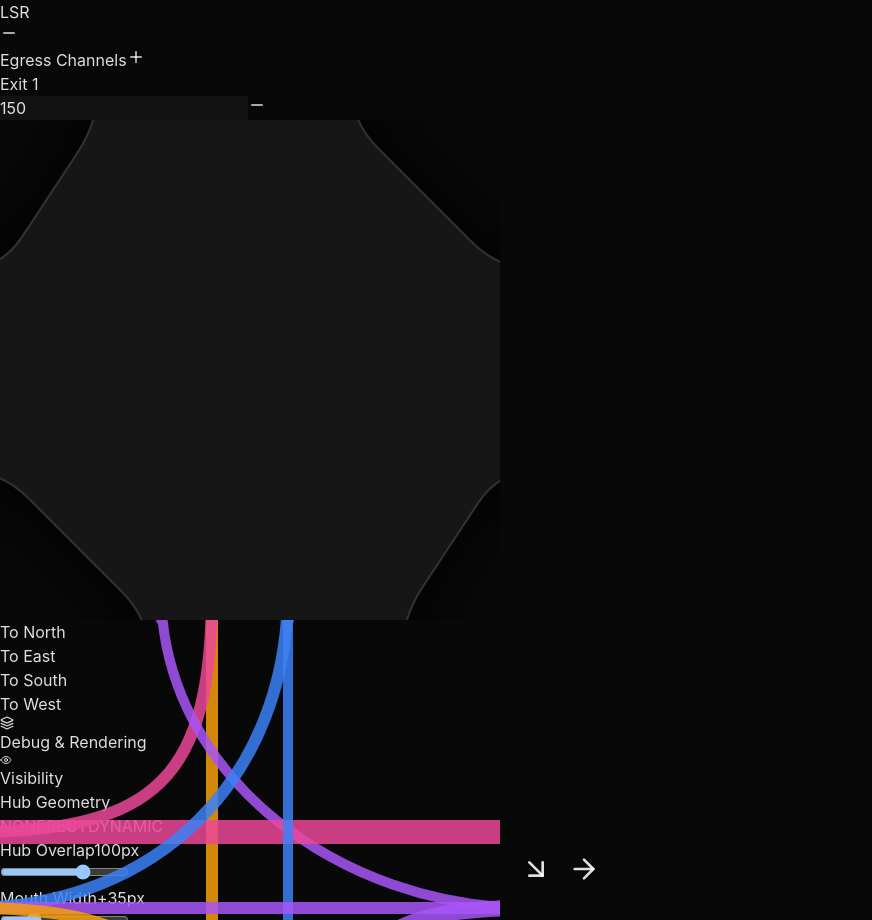
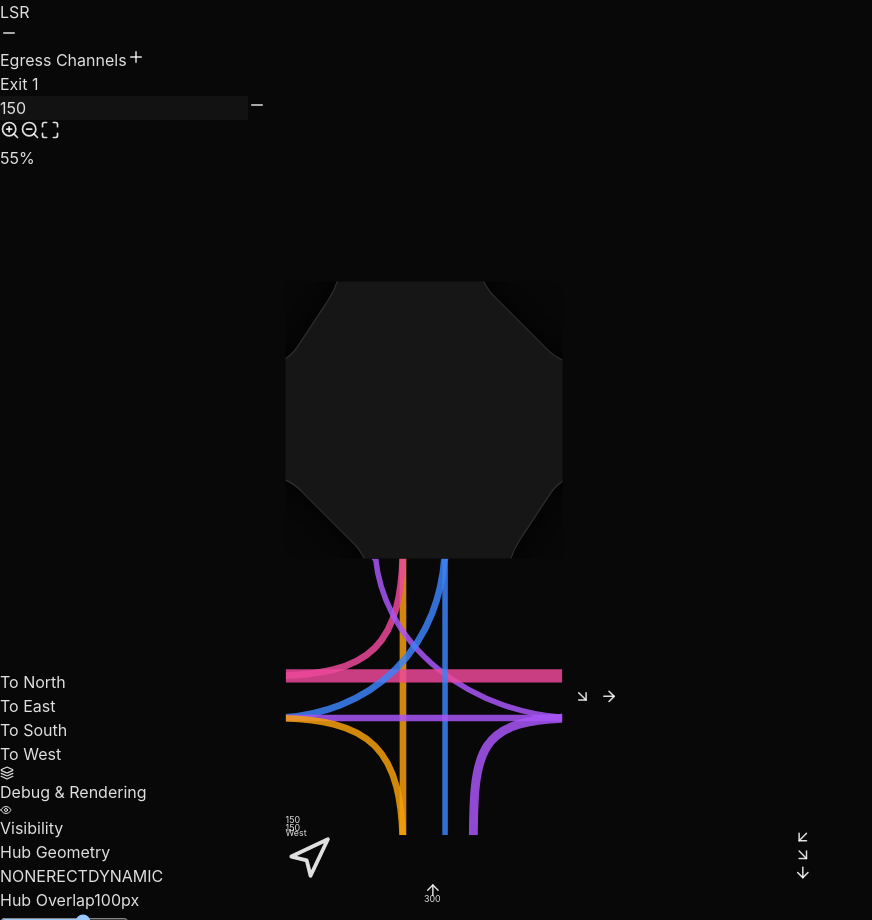
Before and after one commit to filipmagula/flow-architect, a React (Vite) app: page / in a window 1280 px wide. Shown: the part 1500-2420 px from the top of the page, without its empty margins (0-872 px from the left). Built offline with nearby package versions, Linux system fonts and the light colour scheme.

Commit message:
zooming works, fit to view works

```diff
--- a/package.json
+++ b/package.json
@@ -20,6 +20,6 @@
     "autoprefixer": "^10.4.18",
     "postcss": "^8.4.35",
     "tailwindcss": "^3.4.1",
-    "vite": "^5.1.4"
+    "vite": "^8.0.0"
   }
 }
--- a/src/App.jsx
+++ b/src/App.jsx
@@ -1,4 +1,4 @@
-import React, { useState, useEffect, useMemo } from 'react';
+import React, { useState, useEffect, useMemo, useRef, useCallback } from 'react';
 import {
     Settings,
     Map as MapIcon,
@@ -20,7 +20,10 @@ import {
     Eye,
     Palette,
     Download,
-    Upload
+    Upload,
+    Maximize,
+    ZoomIn,
+    ZoomOut
 } from 'lucide-react';
 
 const BRANCH_COLORS = {
@@ -37,6 +40,126 @@ const App = () => {
     const [showDebugSidebar, setShowDebugSidebar] = useState(false);
     const [globalRotation, setGlobalRotation] = useState(0);
     const [editingArmId, setEditingArmId] = useState(null);
+    const [arms, setArms] = useState([
+        {
+            id: 1,
+            baseAngle: 0,
+            angle: 0,
+            label: 'North',
+            ingressLanes: [
+                { id: 'i1-1', volume: 150, movements: ['S', 'R'] },
+                { id: 'i1-2', volume: 120, movements: ['L'] }
+            ],
+            egressLanes: [{ id: 'e1-1', volume: 270 }]
+        },
+        {
+            id: 2,
+            baseAngle: 90,
+            angle: 0,
+            label: 'East',
+            ingressLanes: [{ id: 'i2-1', volume: 300, movements: ['S'] }],
+            egressLanes: [{ id: 'e2-1', volume: 300 }]
+        },
+        {
+            id: 3,
+            baseAngle: 180,
+            angle: 0,
+            label: 'South',
+            ingressLanes: [
+                { id: 'i3-1', volume: 100, movements: ['S'] },
+                { id: 'i3-2', volume: 200, movements: ['R'] }
+            ],
+            egressLanes: [{ id: 'e3-1', volume: 300 }]
+        },
+        {
+            id: 4,
+            baseAngle: 270,
+            angle: 0,
+            label: 'West',
+            ingressLanes: [{ id: 'i4-1', volume: 150, movements: ['L', 'S', 'R'] }],
+            egressLanes: [{ id: 'e4-1', volume: 150 }]
+        },
+    ]);
+    const [labelHorizontalOffset, setLabelHorizontalOffset] = useState(111);
+
+    const laneHeight = 48;
+    const laneGap = 3;
+    const medianHeight = 12;
+    const medianPadding = 8;
+
+    const hubSize = useMemo(() => {
+        const maxLanesPerArm = Math.max(...arms.map(a => a.ingressLanes.length + a.egressLanes.length));
+        const maxRoadWidth = maxLanesPerArm * (laneHeight + laneGap) + (medianHeight + medianPadding * 2);
+        return Math.max(500, maxRoadWidth + 180);
+    }, [arms]);
+
+    const [zoom, setZoom] = useState(1);
+    const mainCanvasRef = useRef(null);
+
+    const handleZoomIn = () => setZoom(prev => Math.min(prev + 0.1, 3));
+    const handleZoomOut = () => setZoom(prev => Math.max(prev - 0.1, 0.1));
+
+    const handleAutoFit = useCallback(() => {
+        if (!mainCanvasRef.current) return;
+
+        const canvasWidth = mainCanvasRef.current.clientWidth;
+        const canvasHeight = mainCanvasRef.current.clientHeight;
+
+        // Calculate the bounding box of the scene in viewport coordinates
+        let minX = -hubSize / 2;
+        let maxX = hubSize / 2;
+        let minY = -hubSize / 2;
+        let maxY = hubSize / 2;
+
+        const buffer = 150; // Buffer for labels and arrows
+        const labelDist = (hubSize / 2) + labelHorizontalOffset + buffer;
+
+        arms.forEach(arm => {
+            const totalAngle = (arm.baseAngle + arm.angle + globalRotation) % 360;
+            const rad = (totalAngle * Math.PI) / 180;
+
+            const x = labelDist * Math.sin(rad);
+            const y = -labelDist * Math.cos(rad);
+
+            minX = Math.min(minX, x);
+            maxX = Math.max(maxX, x);
+            minY = Math.min(minY, y);
+            maxY = Math.max(maxY, y);
+        });
+
+        const contentWidth = maxX - minX;
+        const contentHeight = maxY - minY;
+
+        const scaleX = (canvasWidth - 80) / contentWidth;
+        const scaleY = (canvasHeight - 80) / contentHeight;
+        const newZoom = Math.min(scaleX, scaleY, 1.5);
+
+        setZoom(newZoom);
+    }, [hubSize, labelHorizontalOffset, arms, globalRotation, showSidebar, showDebugSidebar]);
+
+    useEffect(() => {
+        handleAutoFit();
+    }, []); // Only on initial load
+
+    useEffect(() => {
+        const handleWheel = (e) => {
+            if (e.ctrlKey || e.metaKey) {
+                e.preventDefault();
+                const delta = e.deltaY > 0 ? -0.05 : 0.05;
+                setZoom(prev => Math.max(0.1, Math.min(3, prev + delta)));
+            }
+        };
+
+        const canvas = mainCanvasRef.current;
+        if (canvas) {
+            canvas.addEventListener('wheel', handleWheel, { passive: false });
+        }
+        return () => {
+            if (canvas) {
+                canvas.removeEventListener('wheel', handleWheel);
+            }
+        };
+    }, []);
 
     // Import/Export Logic
     const handleExport = () => {
@@ -90,48 +213,7 @@ const App = () => {
     const [hubOverlap, setHubOverlap] = useState(100);
     const [hubWidthOffset, setHubWidthOffset] = useState(35);
     const [canvasBg, setCanvasBg] = useState('bg-[#1e293b]');
-    const [labelHorizontalOffset, setLabelHorizontalOffset] = useState(111);
 
-    const [arms, setArms] = useState([
-        {
-            id: 1,
-            baseAngle: 0,
-            angle: 0,
-            label: 'North',
-            ingressLanes: [
-                { id: 'i1-1', volume: 150, movements: ['S', 'R'] },
-                { id: 'i1-2', volume: 120, movements: ['L'] }
-            ],
-            egressLanes: [{ id: 'e1-1', volume: 270 }]
-        },
-        {
-            id: 2,
-            baseAngle: 90,
-            angle: 0,
-            label: 'East',
-            ingressLanes: [{ id: 'i2-1', volume: 300, movements: ['S'] }],
-            egressLanes: [{ id: 'e2-1', volume: 300 }]
-        },
-        {
-            id: 3,
-            baseAngle: 180,
-            angle: 0,
-            label: 'South',
-            ingressLanes: [
-                { id: 'i3-1', volume: 100, movements: ['S'] },
-                { id: 'i3-2', volume: 200, movements: ['R'] }
-            ],
-            egressLanes: [{ id: 'e3-1', volume: 300 }]
-        },
-        {
-            id: 4,
-            baseAngle: 270,
-            angle: 0,
-            label: 'West',
-            ingressLanes: [{ id: 'i4-1', volume: 150, movements: ['L', 'S', 'R'] }],
-            egressLanes: [{ id: 'e4-1', volume: 150 }]
-        },
-    ]);
 
     useEffect(() => {
         if (type === '3-way') {
@@ -201,16 +283,6 @@ const App = () => {
         return 'text-rose-400';
     };
 
-    const laneHeight = 48;
-    const laneGap = 3;
-    const medianHeight = 12;
-    const medianPadding = 8;
-
-    const hubSize = useMemo(() => {
-        const maxLanesPerArm = Math.max(...arms.map(a => a.ingressLanes.length + a.egressLanes.length));
-        const maxRoadWidth = maxLanesPerArm * (laneHeight + laneGap) + (medianHeight + medianPadding * 2);
-        return Math.max(500, maxRoadWidth + 180);
-    }, [arms]);
 
     const getReadableFlip = (armTotalAngle) => {
         let angle = (globalRotation + armTotalAngle) % 360;
@@ -608,9 +680,41 @@ const App = () => {
                 </aside>
 
                 {/* MAIN CANVAS */}
-                <main className="flex-1 relative overflow-hidden flex flex-col transition-colors duration-500">
-                    <div className="flex-1 relative flex items-center justify-center">
-                        {/* Grid Overlay */}
+                <main ref={mainCanvasRef} className="flex-1 relative overflow-hidden flex flex-col transition-colors duration-500">
+                    <div className="flex-1 relative flex items-center justify-center overflow-hidden">
+                        {/* Zoom Control Panel */}
+                        <div className="absolute top-6 right-6 z-20 flex flex-col gap-2">
+                            <button
+                                onClick={handleZoomIn}
+                                className="p-3 bg-neutral-900/80 backdrop-blur-md border border-white/10 rounded-xl text-neutral-400 hover:text-white hover:bg-neutral-800 transition-all shadow-xl"
+                                title="Zoom In"
+                            >
+                                <ZoomIn size={20} />
+                            </button>
+                            <button
+                                onClick={handleZoomOut}
+                                className="p-3 bg-neutral-900/80 backdrop-blur-md border border-white/10 rounded-xl text-neutral-400 hover:text-white hover:bg-neutral-800 transition-all shadow-xl"
+                                title="Zoom Out"
+                            >
+                                <ZoomOut size={20} />
+                            </button>
+                            <button
+                                onClick={handleAutoFit}
+                                className="p-3 bg-neutral-900/80 backdrop-blur-md border border-white/10 rounded-xl text-blue-400 hover:text-blue-300 hover:bg-neutral-800 transition-all shadow-xl mt-2"
+                                title="Fit to View"
+                            >
+                                <Maximize size={20} />
+                            </button>
+                            <div className="bg-neutral-900/80 backdrop-blur-md border border-white/10 rounded-lg px-2 py-1 text-[10px] font-mono text-neutral-500 text-center shadow-lg">
+                                {Math.round(zoom * 100)}%
+                            </div>
+                        </div>
+
+                        <div
+                            className="relative flex items-center justify-center transition-transform duration-300 ease-out"
+                            style={{ transform: `scale(${zoom})` }}
+                        >
+                            {/* Grid Overlay */}
                         {showMap && (
                             <div className="absolute inset-0 opacity-[0.04] pointer-events-none">
                                 <div className="absolute inset-0" style={{
@@ -820,6 +924,7 @@ const App = () => {
                             })}
                         </div>
                     </div>
+                </div>
 
                     {/* FLOATING LEGEND */}
                     {showLegend && (
```
Also changed, not shown: 1 other file (tests, documents, lock files or other folders).
